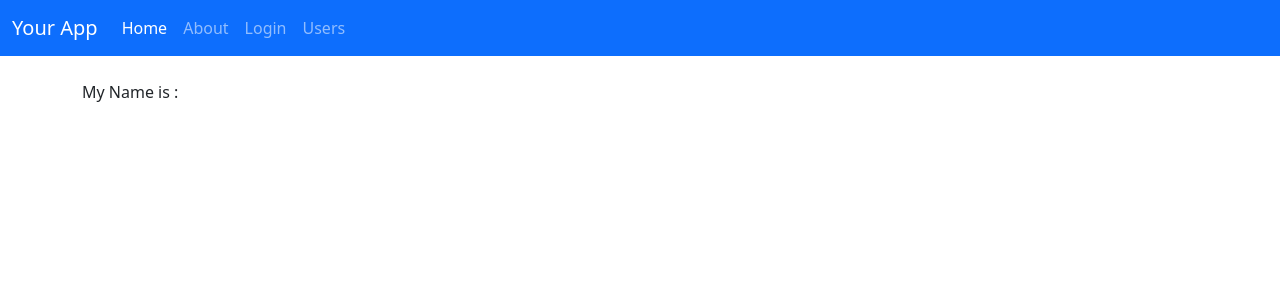
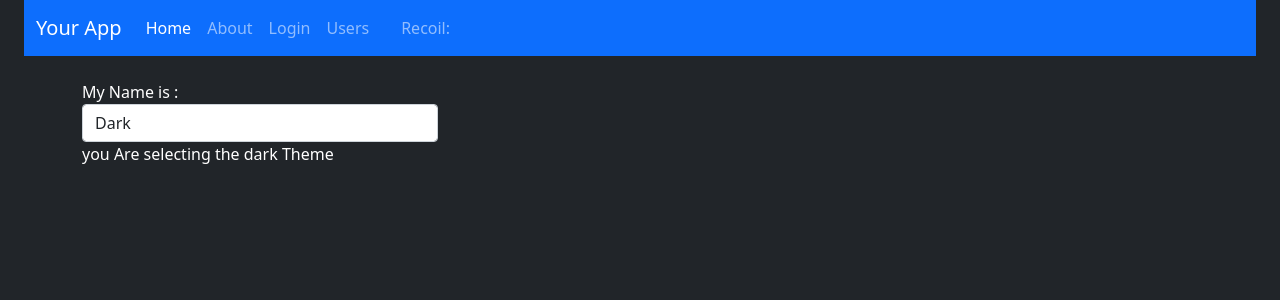
Before and after one commit to Nurady/basic-react-js, a React (Create React App) app: page / in a window 1280 px wide. Shown: the top 300 px of the page. Built offline with nearby package versions, Linux system fonts and the light colour scheme; no server answers.

Commit message:
State-Management-Recoil

```diff
--- a/package.json
+++ b/package.json
@@ -13,6 +13,7 @@
     "react-dom": "^17.0.2",
     "react-router-dom": "^6.1.1",
     "react-scripts": "4.0.3",
+    "recoil": "^0.5.2",
     "web-vitals": "^1.1.2"
   },
   "scripts": {
--- a/src/App.js
+++ b/src/App.js
@@ -1,9 +1,14 @@
 import React from 'react';
 import Router from './router';
+import {useRecoilState} from 'recoil';
+import {Theme} from '../src/store';
 
 function App(props) {
+    const [currentTheme, setCurrentTheme] = useRecoilState(Theme)
+    const defaultTheme = currentTheme == 'dark' ? 'bg-dark text-white' : 'bg-success text-white'
+
     return (
-        <div>
+        <div className={`${defaultTheme} vh-100 px-4`}>
             <Router />
         </div>
     );
--- a/src/components/Navbar.js
+++ b/src/components/Navbar.js
@@ -1,9 +1,13 @@
 import React from 'react';
 import { NavLink } from 'react-router-dom';
+import { useRecoilValue } from 'recoil';
 import { UserProvider } from '../context/User';
+import { AuthUser } from '../store';
 import AuthenticatedUser from './AuthenticatedUser';
 
 function Navbar({children}) {
+    const {user} = useRecoilValue(AuthUser)
+
     return (
         <div>
             <nav className="navbar navbar-expand-lg navbar-dark bg-primary">
@@ -33,6 +37,9 @@ function Navbar({children}) {
                                     </UserProvider>
                                 </NavLink>
                             </li>
+                            <li className="nav-item">
+                                <NavLink className="nav-link" to="/users">Recoil:{user.name}</NavLink>
+                            </li>
                         </ul>
                     </div>
                 </div>
--- a/src/index.js
+++ b/src/index.js
@@ -1,4 +1,4 @@
-import React from 'react';
+import React, { Suspense } from 'react';
 import ReactDOM from 'react-dom';
 
 import 'bootstrap';
@@ -7,12 +7,17 @@ import 'bootstrap/dist/css/bootstrap.css';
 import App from './App';
 import reportWebVitals from './reportWebVitals';
 import { BrowserRouter } from 'react-router-dom';
+import { RecoilRoot } from 'recoil';
 
 ReactDOM.render(
   <React.StrictMode>
-    <BrowserRouter>
-        <App />
-    </BrowserRouter>
+      <RecoilRoot>
+          <Suspense fallback={<div>Loading . . .</div>}>
+              <BrowserRouter>
+                  <App />
+              </BrowserRouter>
+          </Suspense>
+      </RecoilRoot>
   </React.StrictMode>,
   document.getElementById('root')
 );
--- /dev/null
+++ b/src/store/index.js
@@ -0,0 +1,29 @@
+import axios from 'axios';
+import {selector, atom} from 'recoil';
+
+const Theme = atom({
+    key: 'switch-theme',
+    default: 'dark'
+})
+
+
+const AuthUser = selector({
+    key: 'auth-user',
+    get: async () => {
+        let user = null;
+
+        try {
+            let {data} = await axios.get('https://jsonplaceholder.typicode.com/users/1')
+            user = {user: data}
+        } catch (error) {
+            user = {user: error.message}
+        }
+
+        return user;
+    }
+})
+
+export {
+    AuthUser,
+    Theme
+}
--- a/src/views/Home.js
+++ b/src/views/Home.js
@@ -1,8 +1,13 @@
 import React from "react";
 import AuthenticatedUser from "../components/AuthenticatedUser";
-import {UserProvider} from '../context/User'
+import {UserProvider} from '../context/User';
+import {useRecoilState} from 'recoil';
+import {Theme} from '../store';
 
 function Home() {
+    const [currentTheme, setCurrentTheme] = useRecoilState(Theme)
+    const defaultTheme = currentTheme == 'dark' ? 'bg-dark text-white' : 'bg-success text-white'
+
     return (
         <div className="container">
             <UserProvider>
@@ -10,6 +15,20 @@ function Home() {
                     <div className="me-2">My Name is : </div> <AuthenticatedUser />
                 </div>
             </UserProvider>
+
+            <div className="row">
+                <div className="col-md-4">
+                    <select value={currentTheme} onChange={(e) => setCurrentTheme(e.target.value)} className="form-control">
+                        <option value="dark">Dark</option>
+                        <option value="light">Light</option>
+                    </select>
+                </div>
+            </div>
+            <div>
+                you Are selecting the {currentTheme} Theme
+            </div>
+
+
         </div>
     )
 }
```
Also changed, not shown: 1 other file (tests, documents, lock files or other folders).
